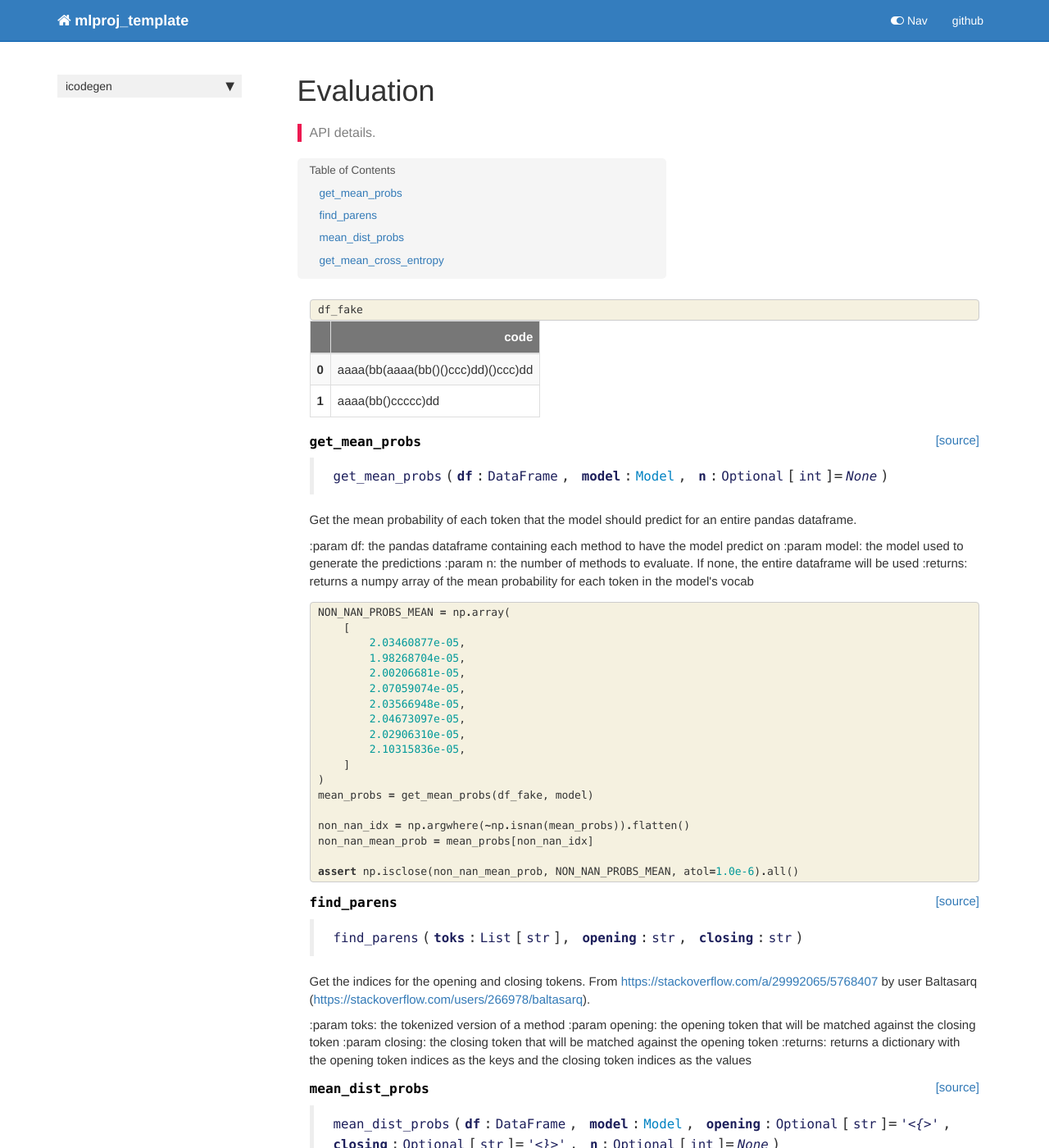
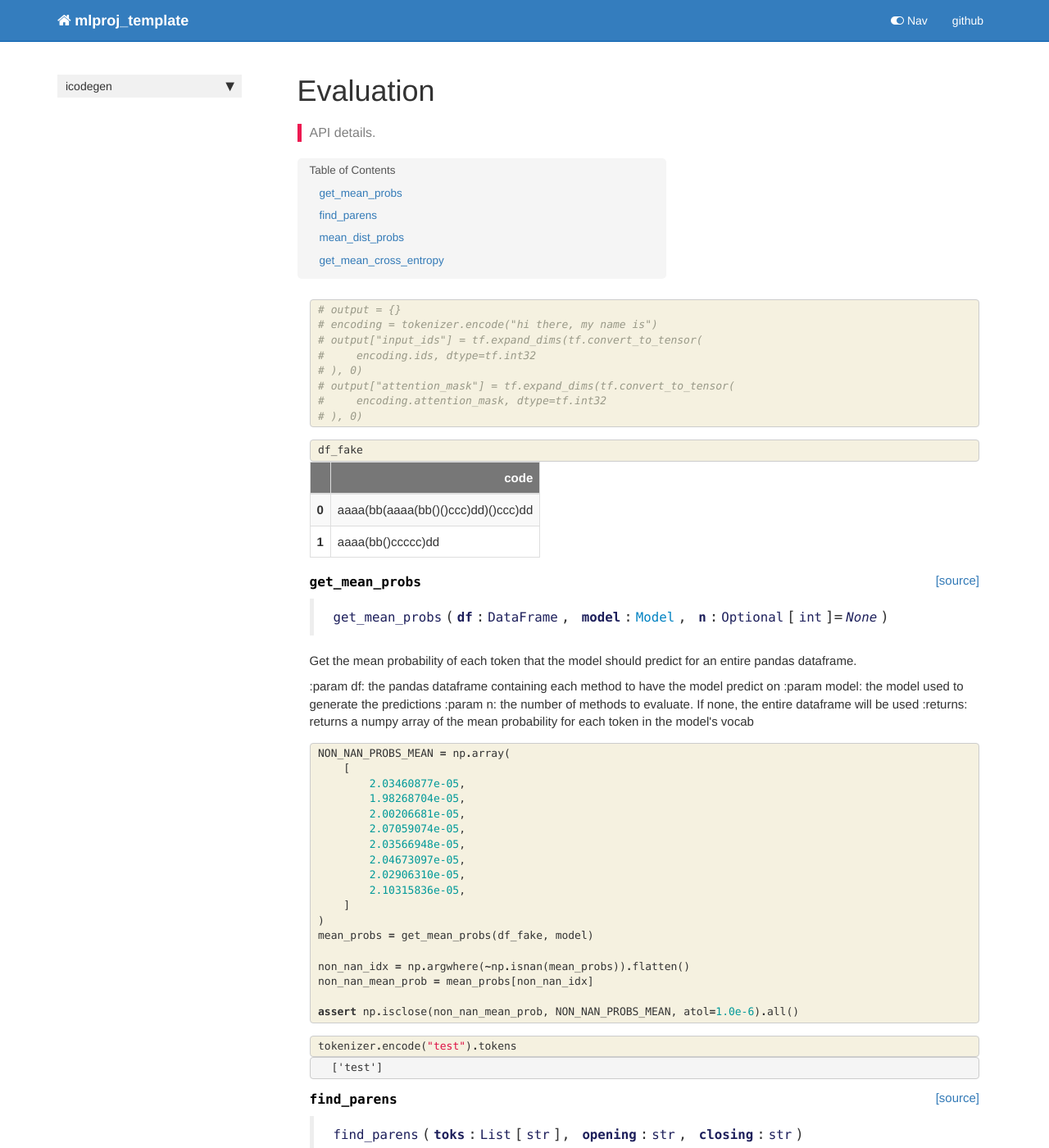
Before and after one commit to ArtificialSoftwareEngineering/InterpretingCodeGeneration, a Jekyll site: the page built from docs/evaluation.core.html, in a window 1280 px wide and 1400 px high. Shown: the whole window at 82% size. Built offline with Jekyll 4.4.1, drawn with Linux system fonts in a browser that asks for light colours; nearby versions of some CDN libraries; comment, search, counter and statistics services are not loaded; some of the changed text lies outside the part shown.

Commit message:
Update lib and docs

```diff
--- a/docs/evaluation.core.html
+++ b/docs/evaluation.core.html
@@ -32,6 +32,30 @@
     {% raw %}
 
 <div class="cell border-box-sizing code_cell rendered">
+
+</div>
+    {% endraw %}
+
+    {% raw %}
+
+<div class="cell border-box-sizing code_cell rendered">
+<div class="input">
+
+<div class="inner_cell">
+    <div class="input_area">
+<div class=" highlight hl-ipython3"><pre><span></span><span class="c1"># output = {}</span>
+<span class="c1"># encoding = tokenizer.encode(&quot;hi there, my name is&quot;)</span>
+<span class="c1"># output[&quot;input_ids&quot;] = tf.expand_dims(tf.convert_to_tensor(</span>
+<span class="c1">#     encoding.ids, dtype=tf.int32</span>
+<span class="c1"># ), 0)</span>
+<span class="c1"># output[&quot;attention_mask&quot;] = tf.expand_dims(tf.convert_to_tensor(</span>
+<span class="c1">#     encoding.attention_mask, dtype=tf.int32</span>
+<span class="c1"># ), 0)</span>
+</pre></div>
+
+    </div>
+</div>
+</div>
 
 </div>
     {% endraw %}
@@ -174,6 +198,39 @@
     {% raw %}
 
 <div class="cell border-box-sizing code_cell rendered">
+<div class="input">
+
+<div class="inner_cell">
+    <div class="input_area">
+<div class=" highlight hl-ipython3"><pre><span></span><span class="n">tokenizer</span><span class="o">.</span><span class="n">encode</span><span class="p">(</span><span class="s2">&quot;test&quot;</span><span class="p">)</span><span class="o">.</span><span class="n">tokens</span>
+</pre></div>
+
+    </div>
+</div>
+</div>
+
+<div class="output_wrapper">
+<div class="output">
+
+<div class="output_area">
+
+
+
+<div class="output_text output_subarea output_execute_result">
+<pre>[&#39;test&#39;]</pre>
+</div>
+
+</div>
+
+</div>
+</div>
+
+</div>
+    {% endraw %}
+
+    {% raw %}
+
+<div class="cell border-box-sizing code_cell rendered">
 
 <div class="output_wrapper">
 <div class="output">
@@ -294,27 +351,6 @@
 </div>
 </div>
 
-<div class="output_wrapper">
-<div class="output">
-
-<div class="output_area">
-
-<div class="output_subarea output_text output_error">
-<pre>
-
-<span class="ansi-red-fg">NameError</span>Traceback (most recent call last)
-<span class="ansi-green-fg">&lt;ipython-input-10-87ed3a236715&gt;</span> in <span class="ansi-cyan-fg">&lt;module&gt;</span>
-<span class="ansi-green-intense-fg ansi-bold">     10</span>     bars<span class="ansi-blue-fg">[</span>x<span class="ansi-blue-fg">]</span> <span class="ansi-blue-fg">=</span> sum<span class="ansi-blue-fg">(</span>df_dist<span class="ansi-blue-fg">.</span>loc<span class="ansi-blue-fg">[</span>df_dist<span class="ansi-blue-fg">.</span>bin <span class="ansi-blue-fg">==</span> x<span class="ansi-blue-fg">]</span><span class="ansi-blue-fg">.</span>mean_prob<span class="ansi-blue-fg">.</span>values<span class="ansi-blue-fg">)</span>
-<span class="ansi-green-intense-fg ansi-bold">     11</span>
-<span class="ansi-green-fg">---&gt; 12</span><span class="ansi-red-fg"> </span>plt<span class="ansi-blue-fg">.</span>bar<span class="ansi-blue-fg">(</span>bars<span class="ansi-blue-fg">.</span>keys<span class="ansi-blue-fg">(</span><span class="ansi-blue-fg">)</span><span class="ansi-blue-fg">,</span> bars<span class="ansi-blue-fg">.</span>values<span class="ansi-blue-fg">(</span><span class="ansi-blue-fg">)</span><span class="ansi-blue-fg">)</span>
-
-<span class="ansi-red-fg">NameError</span>: name &#39;plt&#39; is not defined</pre>
-</div>
-</div>
-
-</div>
-</div>
-
 </div>
     {% endraw %}
 
```
Also changed, not shown: docs/model.core.html (+4 -3 lines), README.md, 2 other files.
